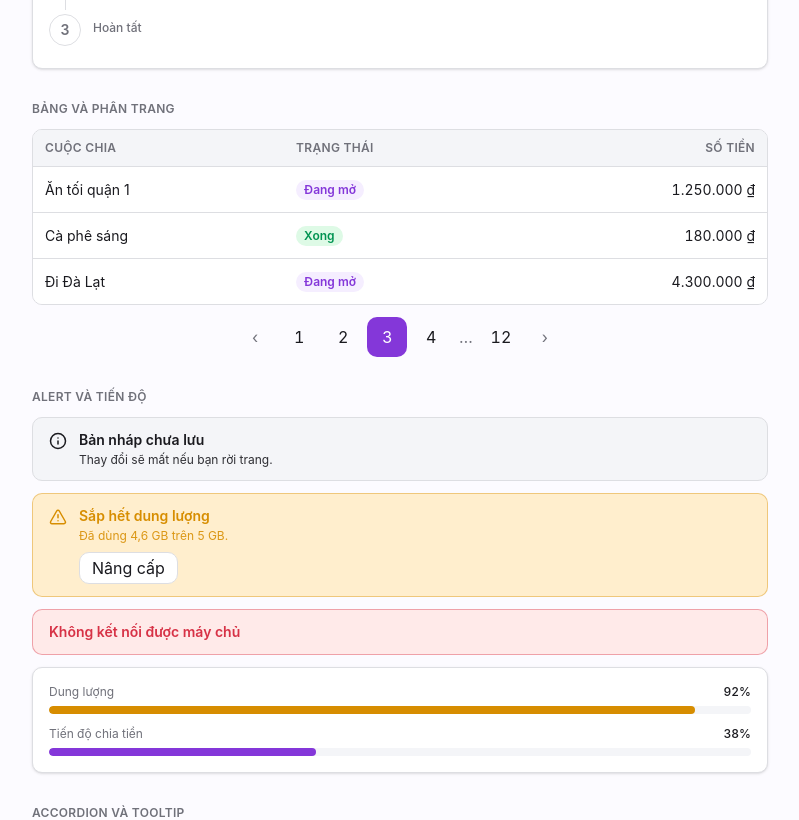
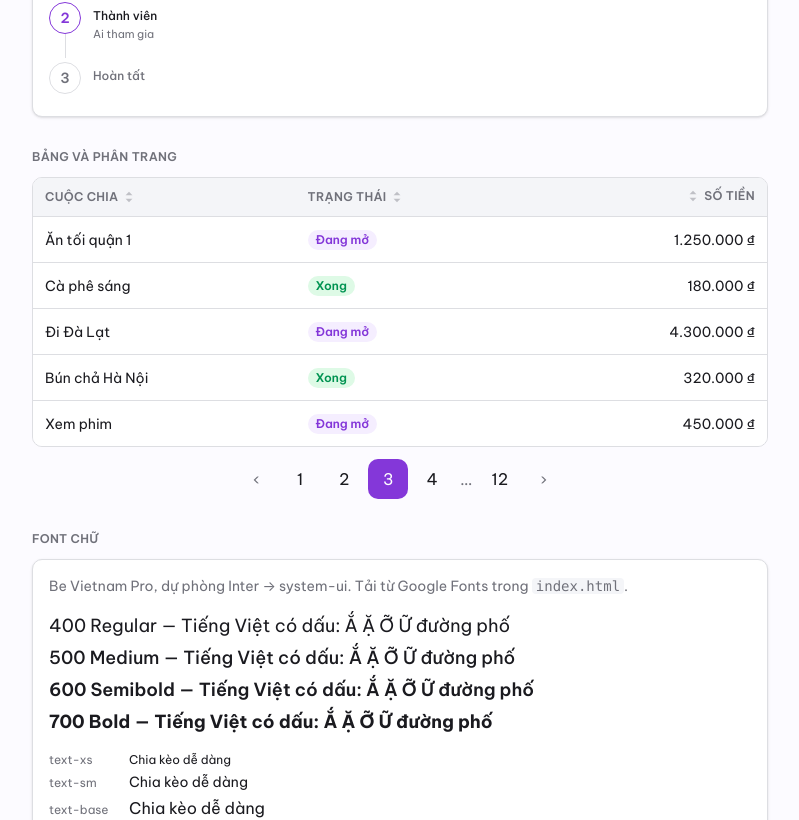
Before and after one commit to nguyenhuy158/ui-kit, a React (Vite) app: page / in a window 1280 px wide. Shown: the part 1980-2800 px from the top of the page, without its empty margins (240-1039 px from the left). Built offline with nearby package versions, Linux system fonts and the light colour scheme.

Commit message:
📝 docs(gallery): show fonts, icons and table sorting; load Be Vietnam Pro

```diff
--- a/index.html
+++ b/index.html
@@ -4,6 +4,12 @@
     <meta charset="UTF-8" />
     <meta name="viewport" content="width=device-width, initial-scale=1, viewport-fit=cover" />
     <title>UI Kit — component chuẩn dùng lại</title>
+    <link rel="preconnect" href="https://fonts.googleapis.com" />
+    <link rel="preconnect" href="https://fonts.gstatic.com" crossorigin />
+    <link
+      rel="stylesheet"
+      href="https://fonts.googleapis.com/css2?family=Be+Vietnam+Pro:wght@400;500;600;700&display=swap"
+    />
   </head>
   <body>
     <div id="root"></div>
--- a/src/demo/Gallery.tsx
+++ b/src/demo/Gallery.tsx
@@ -1,16 +1,31 @@
 import { useState } from "react";
 import {
   AlertTriangle,
+  Bell,
+  Calendar,
+  Check,
+  ChevronRight,
+  Copy,
+  Download,
+  Filter,
+  Heart,
   Home,
   Inbox,
   Info,
+  LogOut,
+  Mail,
   MoreHorizontal,
   Pencil,
   Plus,
   Search,
   Settings,
+  Share2,
+  Star,
   Trash2,
+  Upload,
   User,
+  Wallet,
+  X,
 } from "lucide-react";
 import { Accordion } from "../ui/Accordion";
 import { Alert } from "../ui/Alert";
@@ -48,7 +63,23 @@
   { id: "1", name: "Ăn tối quận 1", status: "Đang mở", amount: 1250000 },
   { id: "2", name: "Cà phê sáng", status: "Xong", amount: 180000 },
   { id: "3", name: "Đi Đà Lạt", status: "Đang mở", amount: 4300000 },
+  { id: "4", name: "Bún chả Hà Nội", status: "Xong", amount: 320000 },
+  { id: "5", name: "Xem phim", status: "Đang mở", amount: 450000 },
 ];
+
+const ICONS = {
+  Home, Inbox, User, Search, Settings, Bell, Mail, Calendar, Wallet, Filter, Download,
+  Upload, Share2, Copy, Pencil, Trash2, Plus, Check, X, ChevronRight, Star, Heart, LogOut, Info,
+};
+
+const FONT_WEIGHTS = [
+  { className: "font-normal", label: "400 Regular" },
+  { className: "font-medium", label: "500 Medium" },
+  { className: "font-semibold", label: "600 Semibold" },
+  { className: "font-bold", label: "700 Bold" },
+];
+
+const FONT_SIZES = ["text-xs", "text-sm", "text-base", "text-lg", "text-xl", "text-2xl"];
 
 const money = new Intl.NumberFormat("vi-VN", { style: "currency", currency: "VND" });
 
@@ -289,11 +320,12 @@
         <Section title="Bảng và phân trang">
           <Table
             columns={[
-              { key: "name", header: "Cuộc chia", cell: (row) => row.name },
+              { key: "name", header: "Cuộc chia", cell: (row) => row.name, sortValue: (row) => row.name },
               {
                 key: "status",
                 header: "Trạng thái",
                 hideOnMobile: true,
+                sortValue: (row) => row.status,
                 cell: (row) => (
                   <Badge tone={row.status === "Xong" ? "success" : "primary"}>{row.status}</Badge>
                 ),
@@ -302,6 +334,7 @@
                 key: "amount",
                 header: "Số tiền",
                 numeric: true,
+                sortValue: (row) => row.amount,
                 cell: (row) => money.format(row.amount),
               },
             ]}
@@ -310,6 +343,48 @@
             onRowClick={(row) => toast.info(row.name)}
           />
           <Pagination page={page} pageCount={12} onChange={setPage} />
+        </Section>
+
+        <Section title="Font chữ">
+          <Card className="space-y-4">
+            <p className="text-sm text-fg-muted">
+              Be Vietnam Pro, dự phòng Inter → system-ui. Tải từ Google Fonts trong{" "}
+              <code className="rounded bg-surface-muted px-1">index.html</code>.
+            </p>
+            <div className="space-y-1">
+              {FONT_WEIGHTS.map((weight) => (
+                <p key={weight.label} className={`text-lg ${weight.className}`}>
+                  {weight.label} — Tiếng Việt có dấu: Ắ Ặ Ỡ Ữ đường phố
+                </p>
+              ))}
+            </div>
+            <div className="space-y-1">
+              {FONT_SIZES.map((size) => (
+                <p key={size} className={size}>
+                  <span className="inline-block w-20 text-xs text-fg-muted">{size}</span>Chia kèo dễ dàng
+                </p>
+              ))}
+            </div>
+            <p className="tabular text-lg">
+              <span className="mr-2 text-xs text-fg-muted">.tabular</span>1.111.111 ₫ · 8.888.888 ₫
+            </p>
+          </Card>
+        </Section>
+
+        <Section title="Icon (lucide-react)">
+          <Card>
+            <div className="grid grid-cols-4 gap-2 sm:grid-cols-8">
+              {Object.entries(ICONS).map(([name, Icon]) => (
+                <div
+                  key={name}
+                  className="flex flex-col items-center gap-1.5 rounded-ui p-2 text-fg-muted hover:bg-surface-muted hover:text-fg"
+                >
+                  <Icon size={20} />
+                  <span className="truncate text-[10px]">{name}</span>
+                </div>
+              ))}
+            </div>
+          </Card>
         </Section>
 
         <Section title="Alert và tiến độ">
```
